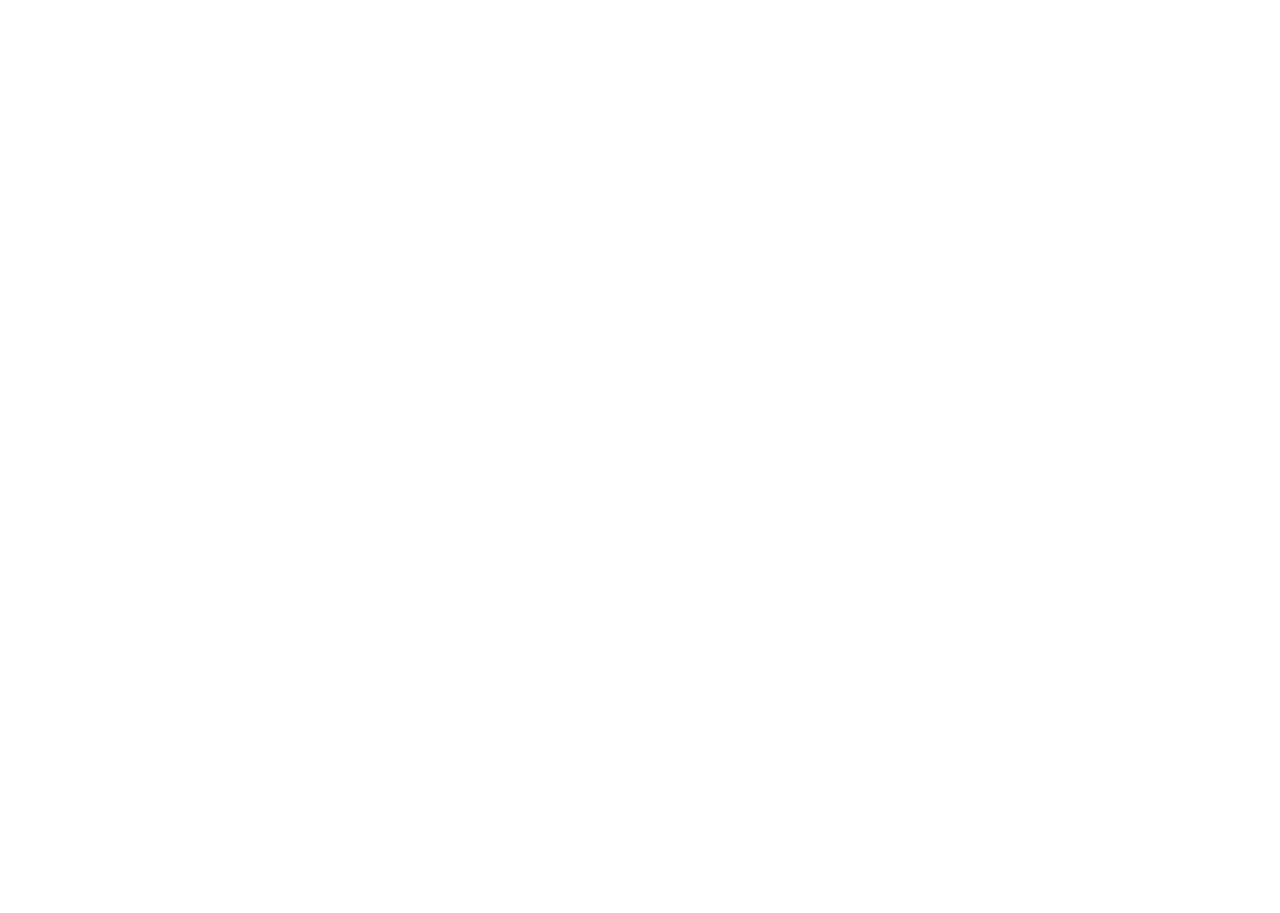
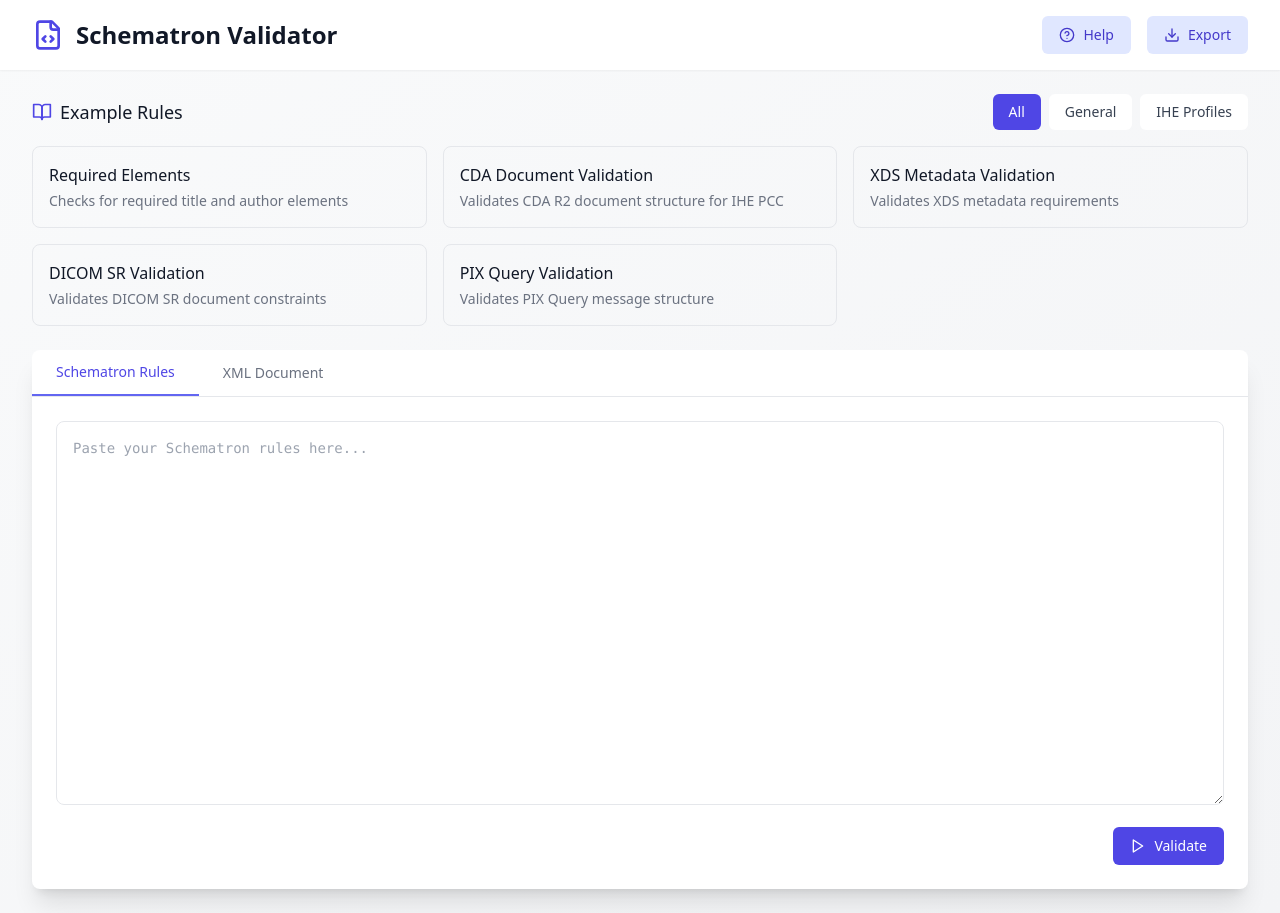
Before and after one commit to prabathjayatissa/Schematron_XMLValidator_UI, a React (Vite) app: page / in a window 1280 px wide. Before the commit the page ends 800 px from the top, so only its background shows below. Built offline with nearby package versions, Linux system fonts and the light colour scheme.

Commit message:
Update main.tsx

```diff
--- a/src/main.tsx
+++ b/src/main.tsx
@@ -4,6 +4,7 @@ import App from './App.tsx';
 import './index.css';
 
 createRoot(document.getElementById('root')!).render(
-
-
+  <StrictMode>
+    <App />
+  </StrictMode>
 );
```
